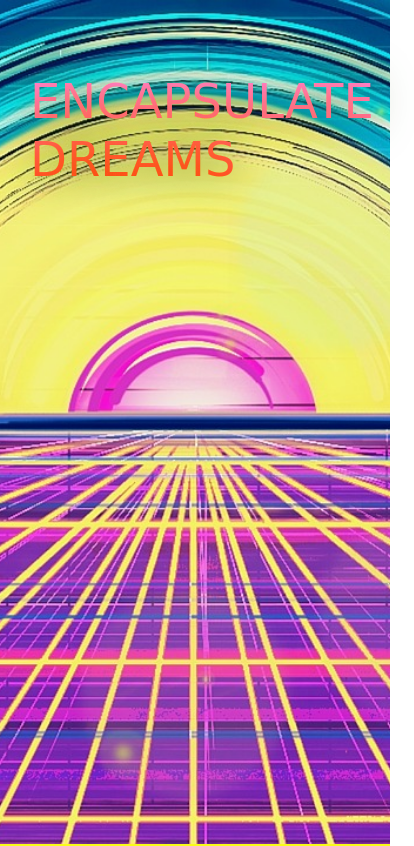
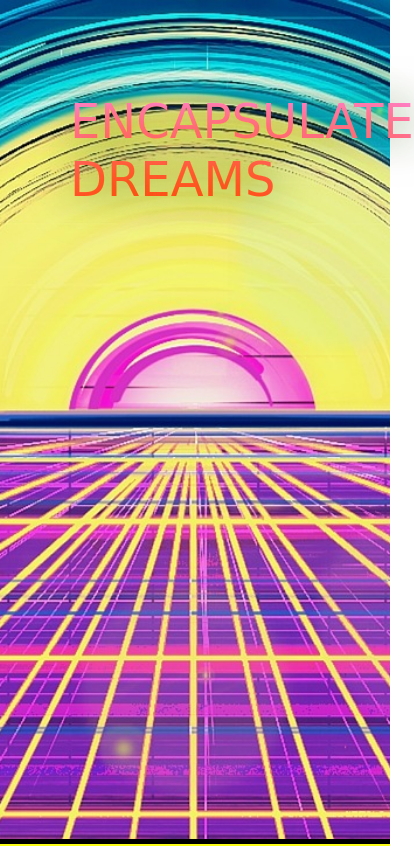
Before and after one commit to JerimiahK/project1, a website: page index.html in a window 390 px wide. Shown: the top 846 px of the page, 414 px wide, since content can reach past the window. Drawn offline with nearby package versions, Linux system fonts and the light colour scheme; a web font is replaced by a local one.

Commit message:
adjusted header text on mobile, and added border bottom

```diff
--- a/assets/css/style.css
+++ b/assets/css/style.css
@@ -149,10 +149,10 @@
 }
 
 #header-text {
-    position: relative;
+    position: absolute;
     left: 200px;
     top: 100px;
-    font-size: 500%;
+    font-size: 700%;
     font-family: 'Chicle', cursive;
     background-image: linear-gradient(to top, #008aff, #00ffe7);
     animation: animate 5s linear infinite;
@@ -209,8 +209,14 @@
 /* header text scale */
 @media screen and (max-width: 425px) {
     #header-text {
-        left: 30px;
-        top: 73px;
+        left: 70px;
+        top: 93px;
         font-size: 300%;
     }
 }
+
+@media screen and (max-width: 425px) {
+    #page .bg {
+        border-bottom: solid 5px black;
+    }
+}
```
